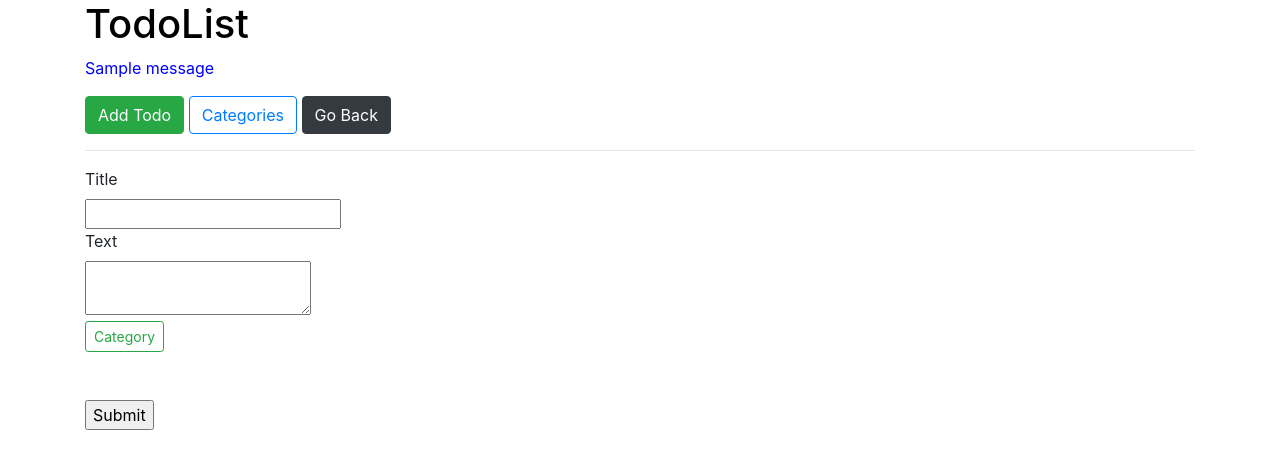
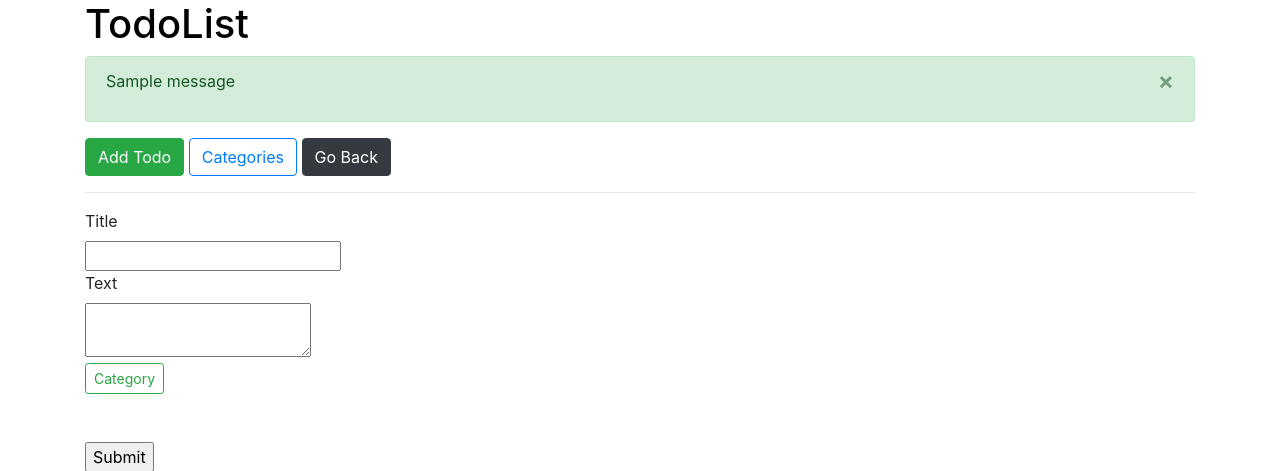
Before and after one commit to suewonjp/django-tutorial-todolist, a Django app: page /todos/add in a window 1280 px wide. Shown: the top 471 px of the page. Run offline with Django 3.2, Linux system fonts and the light colour scheme; tables that the repository leaves empty hold one stand-in row (values such as "Sample post"); one stand-in notice (Sample message) is shown; some libraries are stand-ins or nearby versions.

Commit message:
refactor flash message style

```diff
--- a/todos/static/todos/css/style.css
+++ b/todos/static/todos/css/style.css
@@ -8,10 +8,6 @@ a:hover {
 
 a.app-title {
   color: black
-}
-
-.messages .success {
-  color: blue
 }
 
 #category-edit-group {
--- a/todos/templates/partials/header.html
+++ b/todos/templates/partials/header.html
@@ -16,7 +16,13 @@
       <div class="messages">
       {% if messages %}
         {% for message in messages %}
-        <p {% if message.tags %} class="{{ message.tags }}"{% endif %}>{{ message }}</p>
+          {% firstof message.tags 'warning' as msgtag %}
+          <div class="alert alert-{{msgtag}} alert-dismissible fade show" role="alert">
+          <p>{{message}}</p>
+          <button type="button" class="close" data-dismiss="alert" aria-label="Close">
+            <span aria-hidden="true">&times;</span>
+          </button>
+          </div>
         {% endfor %}
       {% endif %}
       </div>
```
